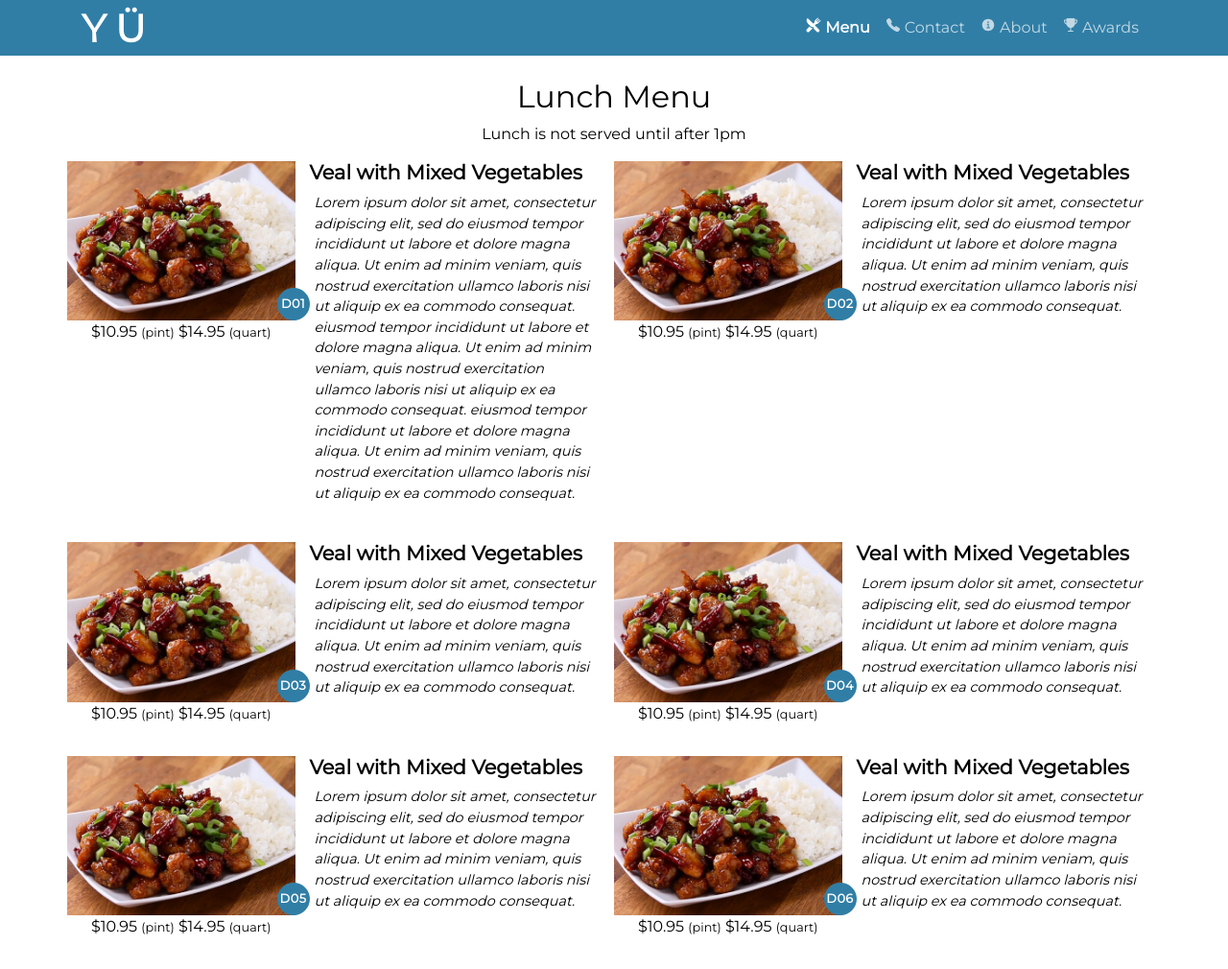
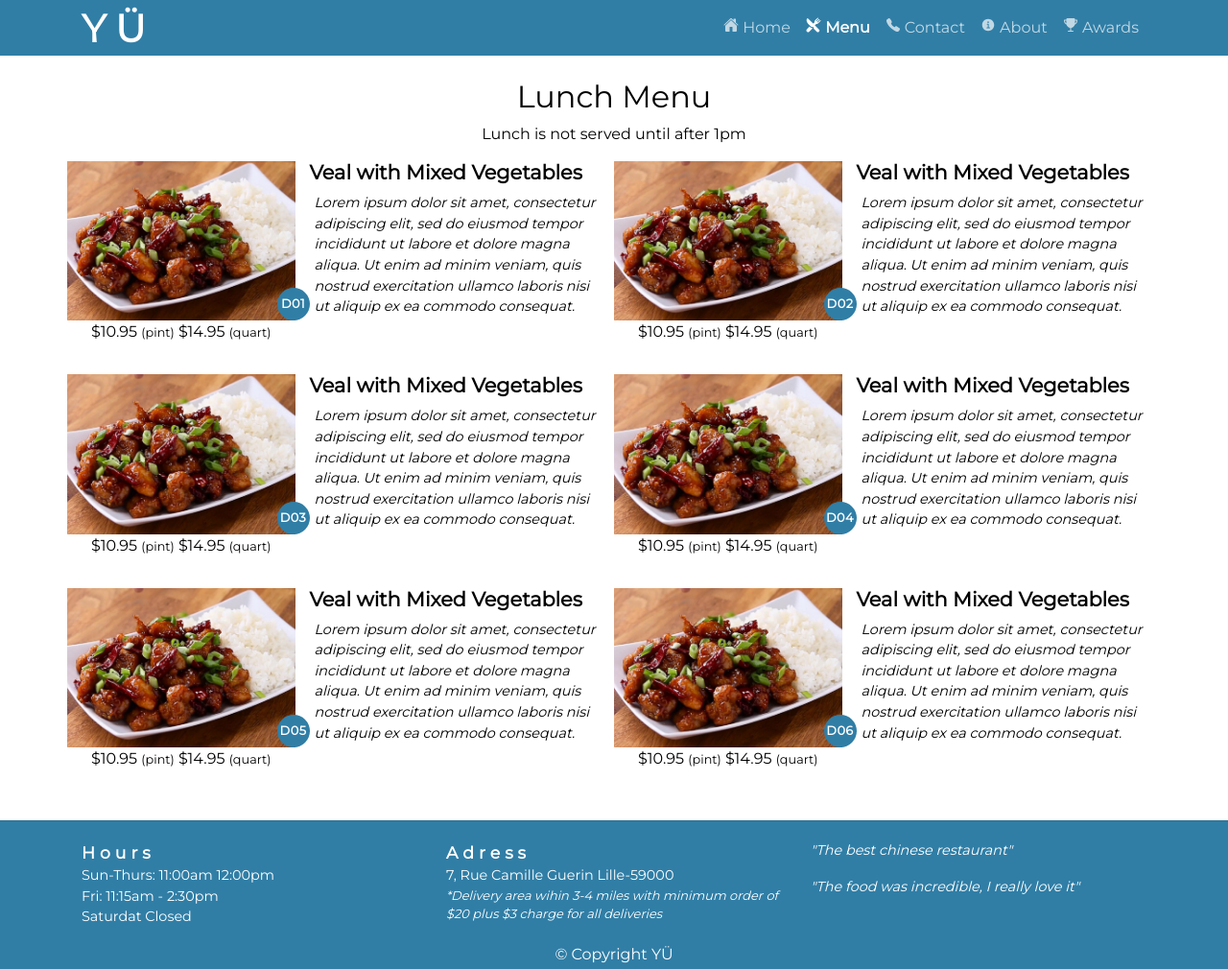
Before and after one commit to sgalvis1/sgalvis1.github.io, a plain HTML site: page Chinse Restaurant/single-category.html in a window 1280 px wide. Shown: the top 1010 px of the page at 96% size. Drawn offline with nearby package versions, Linux system fonts and the light colour scheme; a script that the page names is missing.

Commit message:
Global Update

```diff
--- a/Chinse Restaurant/css/style.css
+++ b/Chinse Restaurant/css/style.css
@@ -173,7 +173,7 @@ header #header-nav {
   opacity: 1 !important;
   cursor: pointer;
   /* border-bottom: 0.5px solid white; */
-  padding-bottom: 1px;
+  /* padding-bottom: 1px; */
 }
 
 #navbarNav a:hover {
--- a/Chinse Restaurant/single-category.html
+++ b/Chinse Restaurant/single-category.html
@@ -86,6 +86,12 @@
             <ul class="nav navbar-nav ml-auto text-white">
               <div class="border-top my-3"></div>
               <li class="nav-item">
+                <a class="nav-link text-white text-center" href="index.html">
+                  <ion-icon name="home"></ion-icon>
+                  Home
+                </a>
+              </li>
+              <li class="nav-item">
                 <a
                   class="nav-link text-white text-center current-selection"
                   href="menu.html"
@@ -150,13 +156,7 @@
                 Lorem ipsum dolor sit amet, consectetur adipiscing elit, sed do
                 eiusmod tempor incididunt ut labore et dolore magna aliqua. Ut
                 enim ad minim veniam, quis nostrud exercitation ullamco laboris
-                nisi ut aliquip ex ea commodo consequat. eiusmod tempor
-                incididunt ut labore et dolore magna aliqua. Ut enim ad minim
-                veniam, quis nostrud exercitation ullamco laboris nisi ut
-                aliquip ex ea commodo consequat. eiusmod tempor incididunt ut
-                labore et dolore magna aliqua. Ut enim ad minim veniam, quis
-                nostrud exercitation ullamco laboris nisi ut aliquip ex ea
-                commodo consequat.
+                nisi ut aliquip ex ea commodo consequat.
               </p>
             </div>
           </div>
```
Also changed, not shown: Chinse Restaurant/index.html (+7 -1 lines), Chinse Restaurant/menu.html (+7 -0 lines).
